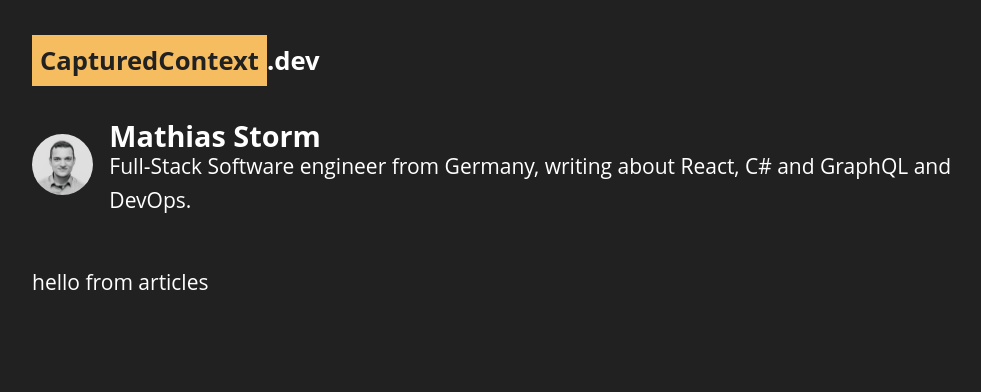
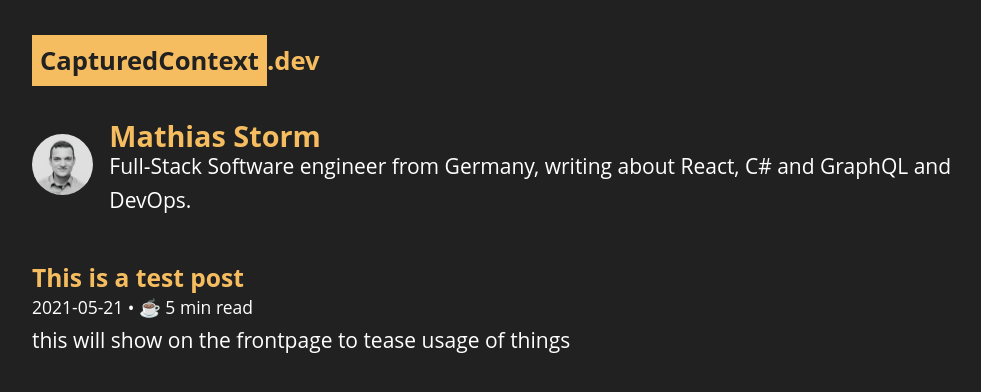
Before and after one commit to mastorm/capturedcontext.dev, a Next.js app: page / in a window 1280 px wide. Shown: the top 392 px of the page, without its empty margins (124-1105 px from the left). Built offline with nearby package versions, Linux system fonts and the light colour scheme.

Commit message:
feat: show list of all blogposts

```diff
--- a/_posts/testPost.md
+++ b/_posts/testPost.md
@@ -1,8 +1,8 @@
 ---
 title: This is a test post
-teaser: this will show on the frontpage to tease usage of things
+excerpt: this will show on the frontpage to tease usage of things
+date: '2021-05-21'
 ---
-
 
 # this is a testpost
 
--- a/components/Articles.tsx
+++ /dev/null
@@ -1,5 +0,0 @@
-import React, { FC } from 'react'
-
-export const Articles: FC = () => {
-  return <>hello from articles</>
-}
--- /dev/null
+++ b/components/BlogPostTeaser.tsx
@@ -0,0 +1,14 @@
+import React, { FC } from 'react'
+import { BlogPost } from '../lib/posts'
+
+export const BlogPostTeaser: FC<{ post: BlogPost }> = ({ post }) => {
+  return (
+    <article>
+      <header>
+        <h3>{post.title}</h3>
+        <small>{post.date} • ☕️ 5 min read</small>
+      </header>
+      <p>{post.excerpt}</p>
+    </article>
+  )
+}
--- /dev/null
+++ b/components/BlogPosts.tsx
@@ -0,0 +1,13 @@
+import React, { FC } from 'react'
+import { BlogPost } from '../lib/posts'
+import { BlogPostTeaser } from './BlogPostTeaser'
+
+export const BlogPosts: FC<{ posts: BlogPost[] }> = ({ posts }) => {
+  return (
+    <>
+      {posts.map((post) => (
+        <BlogPostTeaser post={post} />
+      ))}
+    </>
+  )
+}
--- /dev/null
+++ b/lib/posts.ts
@@ -0,0 +1,53 @@
+import fs from 'fs'
+import matter from 'gray-matter'
+import { join } from 'path'
+
+const postsDirectory = join(process.cwd(), '_posts')
+
+export type Markdown = string
+
+export interface BlogPost {
+  title?: string
+  excerpt?: string
+  date?: string
+  content?: Markdown
+  slug?: string
+}
+
+export function getPostSlugs() {
+  return fs.readdirSync(postsDirectory)
+}
+export function getPostBySlug(slug, fields = []): BlogPost {
+  const realSlug = slug.replace(/\.md$/, '')
+  const fullPath = join(postsDirectory, `${realSlug}.md`)
+  const fileContents = fs.readFileSync(fullPath, 'utf8')
+  const { data, content } = matter(fileContents)
+
+  const post = {}
+
+  // Ensure only the minimal needed data is exposed
+  fields.forEach((field) => {
+    if (field === 'slug') {
+      post[field] = realSlug
+    }
+    if (field === 'content') {
+      post[field] = content
+    }
+
+    if (data[field]) {
+      post[field] = data[field]
+    }
+  })
+
+  return post
+}
+
+export function getAllPosts(fields = []) {
+  const slugs = getPostSlugs()
+  const posts = slugs
+    .map((slug) => getPostBySlug(slug, fields))
+    // sort posts by date in descending order
+    .sort((post1, post2) => (post1.date > post2.date ? -1 : 1))
+
+  return posts
+}
--- a/package.json
+++ b/package.json
@@ -8,6 +8,7 @@
     "start": "next start"
   },
   "dependencies": {
+    "gray-matter": "^4.0.3",
     "next": "10.2.0",
     "react": "17.0.2",
     "react-dom": "17.0.2"
--- a/pages/index.tsx
+++ b/pages/index.tsx
@@ -1,10 +1,14 @@
+import { GetStaticProps } from 'next'
 import Head from 'next/head'
 import React from 'react'
-import { Articles } from '../components/Articles'
 import { Avatar } from '../components/Avatar'
+import { BlogPosts } from '../components/BlogPosts'
+import { BlogPost, getAllPosts } from '../lib/posts'
 import { default as styles } from '../styles/Home.module.css'
 
-export default function Home() {
+export default function Home({ posts }: { posts: BlogPost[] }) {
+  console.log('home', posts)
+
   return (
     <div className={'container'}>
       <Head>
@@ -37,9 +41,17 @@ export default function Home() {
           </div>
         </section>
         <section>
-          <Articles />
+          <BlogPosts posts={posts} />
         </section>
       </main>
     </div>
   )
 }
+
+export const getStaticProps: GetStaticProps = async () => {
+  const posts = getAllPosts(['title', 'date', 'slug', 'excerpt'])
+
+  return Promise.resolve({
+    props: { posts },
+  })
+}
--- a/styles/globals.css
+++ b/styles/globals.css
@@ -58,4 +58,5 @@ h1,
 h2,
 h3 {
   line-height: 1;
+  color: var(--main-color);
 }
```
Also changed, not shown: tsconfig.json (+3 -13 lines), 1 other file (tests, documents, lock files or other folders).
